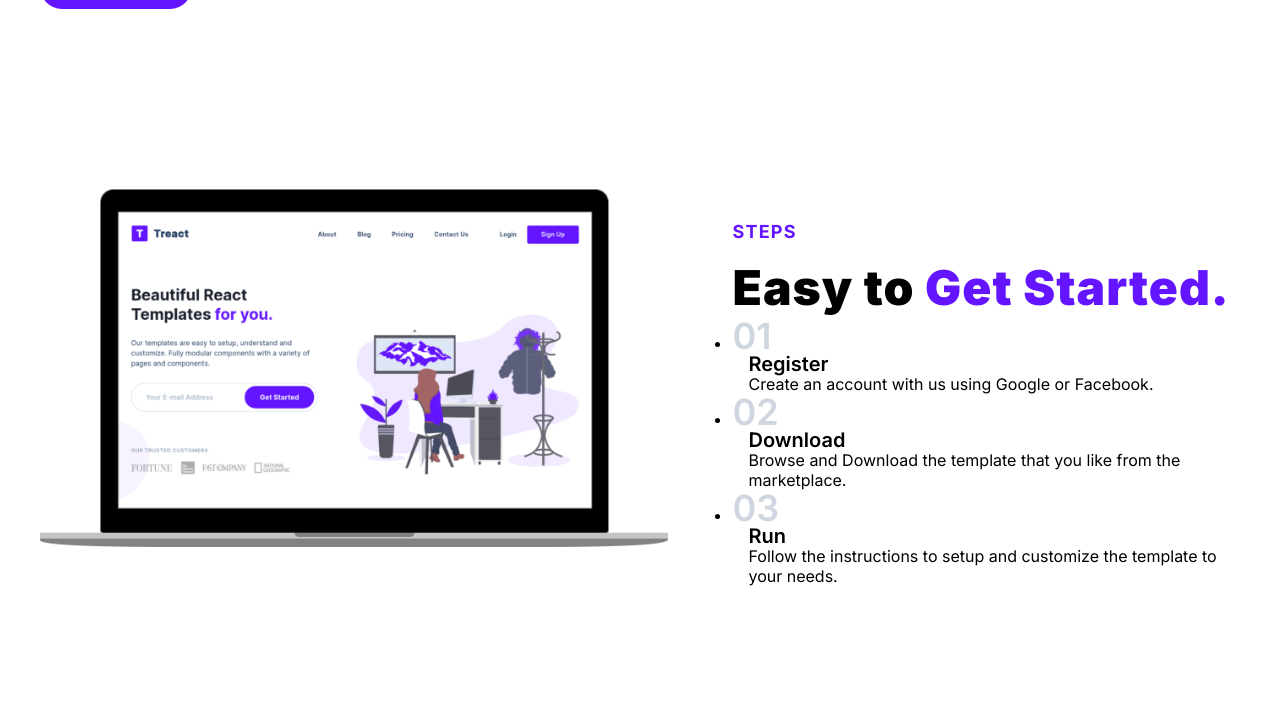
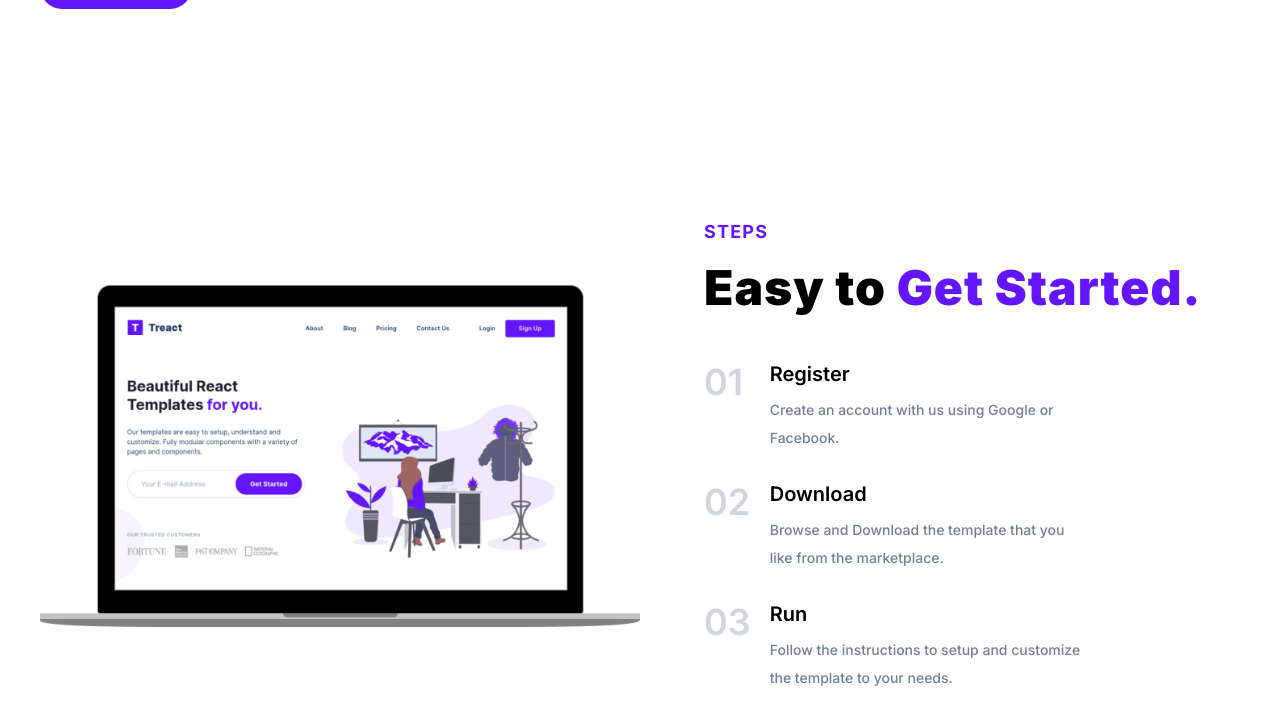
Before and after one commit to AMoreland11/Final-Project, a plain HTML site: page index.html in a window 1280 px wide. Shown: the part 1900-2625 px from the top of the page. Drawn offline with Linux system fonts and the light colour scheme; a web font is replaced by a local one.

Commit message:
finished the get started section

```diff
--- a/style.css
+++ b/style.css
@@ -390,10 +390,11 @@ h2.quality-header {
     display: flex;
     padding-top: 96px;
     padding-bottom: 96px;
+    position: relative;
 }
 
 .get-started-txt-container {
-    width: 50%;
+    max-width: 100%;
     margin-left: 64px;
 }
 
@@ -418,15 +419,18 @@ h2.get-started-header {
     padding-bottom: 32px;
 }
 
-img.get-start-img {
-    max-width: 100%;
+
+.get-started-img-container {
+    max-width: 50%;
+    display: flex;
+    justify-content: center;
+    align-items: center;
 }
 
-/* li.steps {
-    flex-direction: row;
-    display: flex;
-    align-items: flex-start;
-} */
+
+img.get-start-img {
+    width: 100%;
+}
 
 .step-number {
     font-size: 2.25rem;
@@ -434,6 +438,8 @@ img.get-start-img {
     line-height: 1;
     color: rgb(160 174 192);
     opacity: .5;
+    width: -webkit-fill-available;
+    max-width: 10%;
 }
 
 h6.step-header {
@@ -442,10 +448,27 @@ h6.step-header {
     line-height: 1;
 }
 
-ul.steps-container {n
+ul.steps-container {
     margin-top: 46px;
 }
 
 .step-txt {
     margin-left: 16px;
 }
+
+li.steps {
+    display: flex;
+    flex-direction: row;
+    max-width: 100%;
+    align-items: flex-start;
+    margin-top: 2rem;
+}
+
+p.step-description {
+    margin-top: 0.75rem;
+    max-width: 20rem;
+    font-size: 0.875rem;
+    font-weight: 500;
+    line-height: 2;
+    color: rgb(113 128 150);
+}
```
